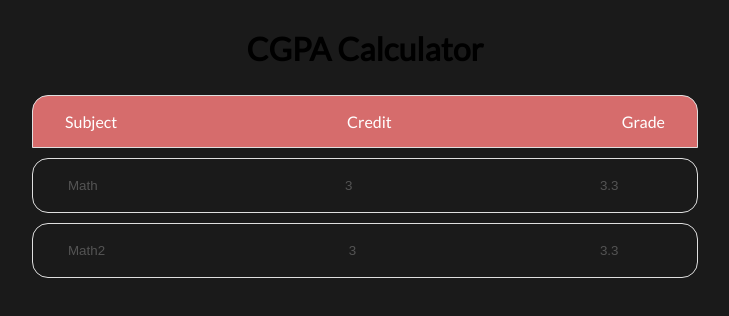
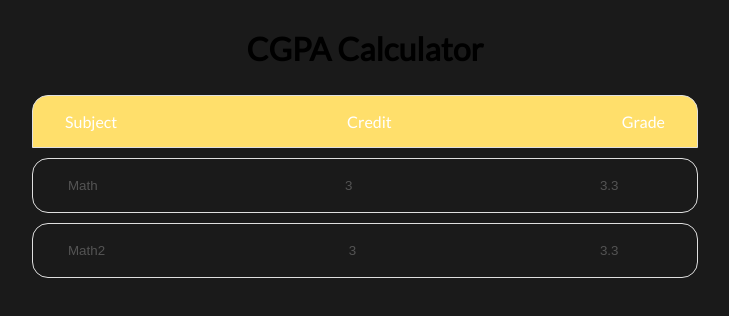
Before and after one commit to JeelRajodiya/CGPA-calc, a React (Vite) app: page / in a window 1280 px wide. Shown: the top 316 px of the page, without its empty margins (275-1004 px from the left). Built offline with nearby package versions, Linux system fonts and the light colour scheme.

Commit message:
made chages to the css handling and variables

```diff
--- a/src/App.css
+++ b/src/App.css
@@ -44,16 +44,17 @@ body {
 
 .primary-button {
 	background-color: var(--primary-color);
-	color: var(--background);
+	color: white;
 }
 
 .secondary-button {
 	background-color: var(--secondary-color);
-	color: var(--secondary-color);
+	color: white;
 }
 
 .accent {
-	color: var(--accent-color);
+	background-color: var(--accent-color);
+	color: white;
 }
 
 /* ------------------------NEW------------------------------------------- */
--- a/src/components/Headings/Headings.css
+++ b/src/components/Headings/Headings.css
@@ -10,7 +10,6 @@
 	border: solid 1px rgb(223, 223, 223);
 	/* color: var(--secondary-color); */
 
-	background-color: var(--primary-color);
 	justify-content: space-between;
 	border-bottom-left-radius: 0;
 	border-bottom-right-radius: 0;
--- a/src/components/Headings/Headings.tsx
+++ b/src/components/Headings/Headings.tsx
@@ -3,7 +3,7 @@ import "./Headings.css";
 
 export default function Heading() {
 	return (
-		<div className="headings primary-button">
+		<div className="headings accent">
 			<span>Subject</span>
 			<span>Credit</span>
 			<span>Grade</span>
```
